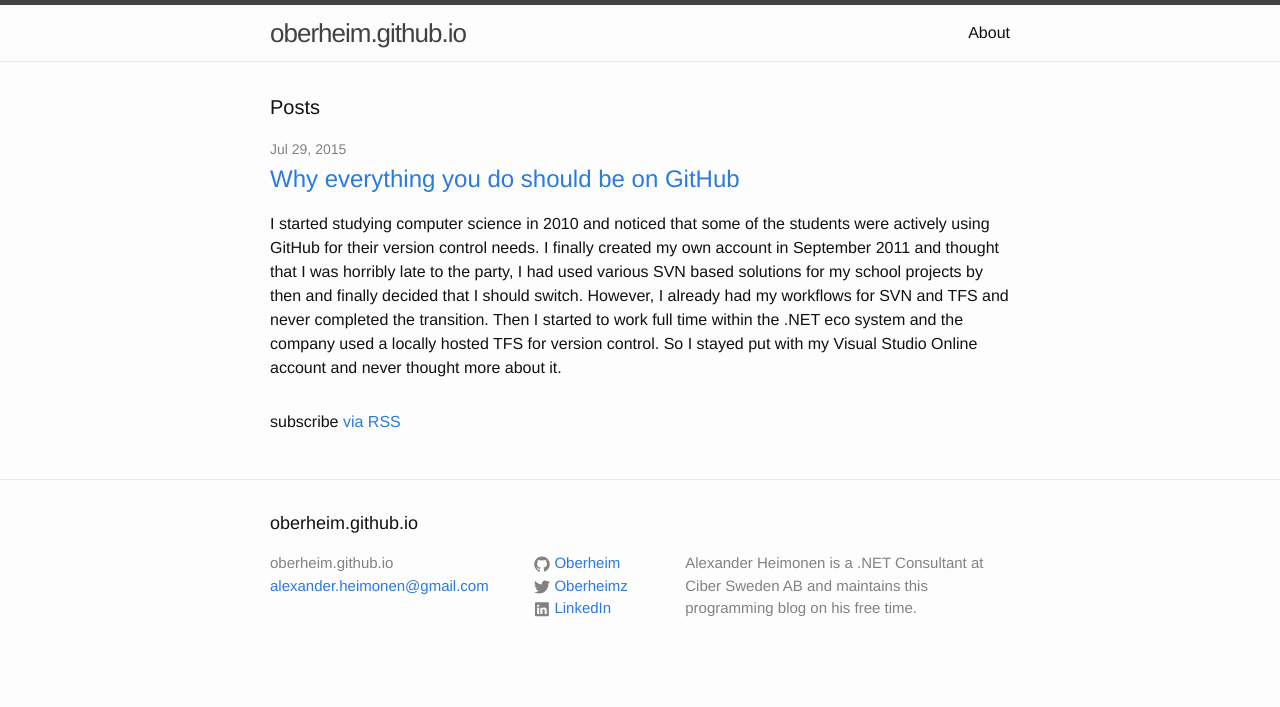
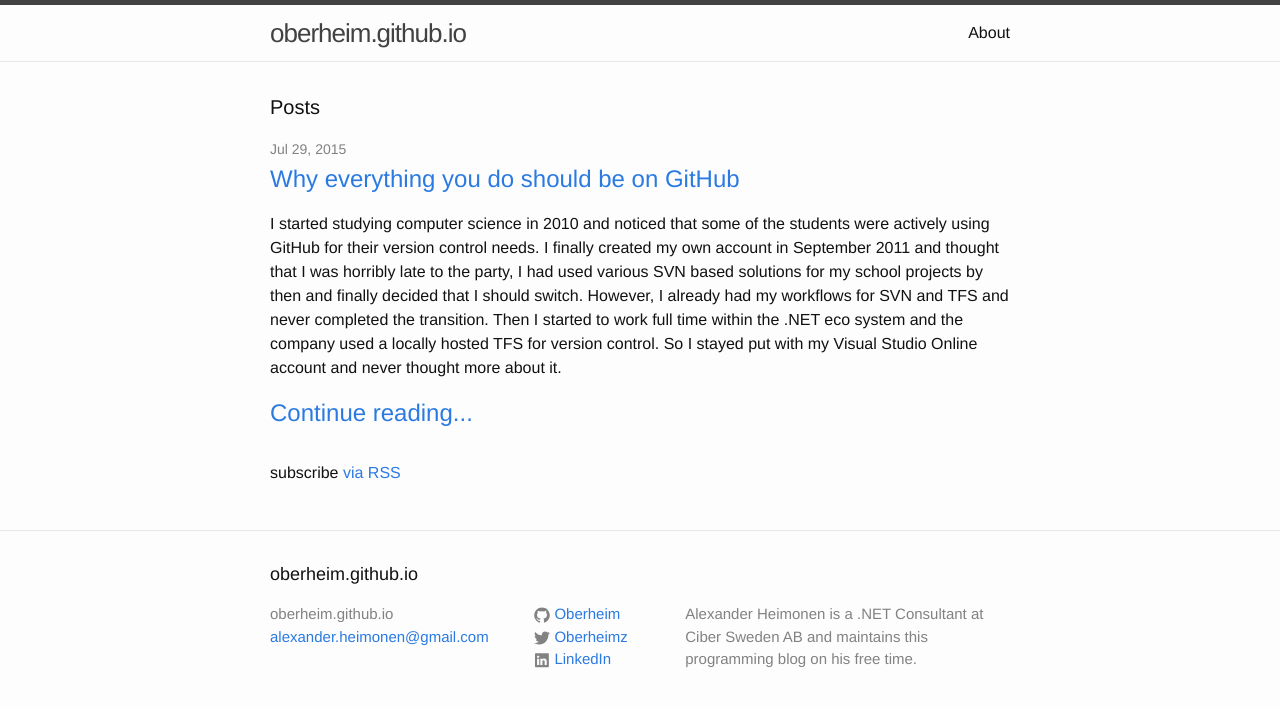
Before and after one commit to Oberheim/Oberheim.github.io, a Jekyll site: the page built from index.html, in a window 1280 px wide. Shown: the top 707 px of the page. Built offline with Jekyll 4.4.1, drawn with Linux system fonts in a browser that asks for light colours.

Commit message:
Update index.html

```diff
--- a/index.html
+++ b/index.html
@@ -14,7 +14,7 @@
         <h2>
           <a class="post-link" href="{{ post.url | prepend: site.baseurl }}">{{ post.title }}</a>
         </h2>
-        {{ post.excerpt }}
+        {{ post.excerpt }} <a class="post-link" href="{{ post.url | prepend: site.baseurl }}">Continue reading...</a>
       </li>
     {% endfor %}
   </ul>
```
